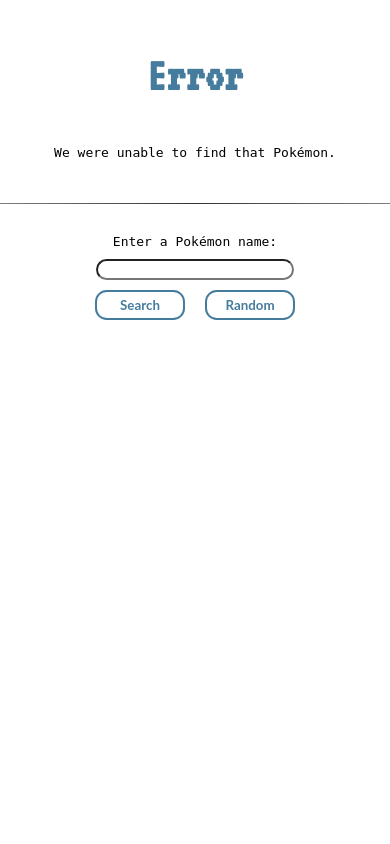
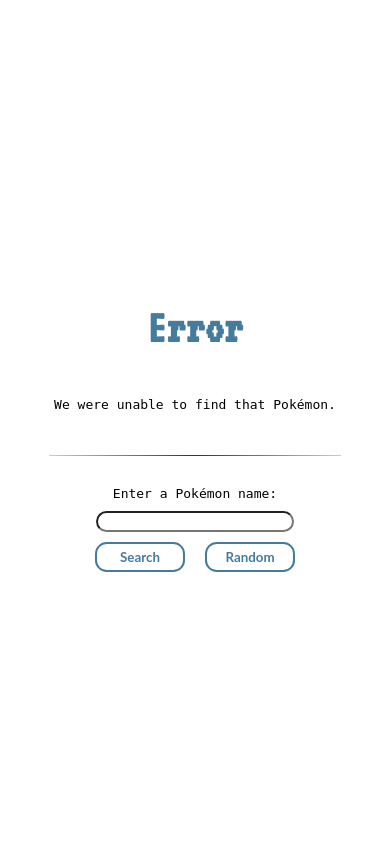
Before and after one commit to wdlord/pokemon-search-flask, a Flask app: template templates/home.html in a window 390 px wide; the page is wider, and only the part inside the window is pictured. Run offline with Flask 3, Linux system fonts and the light colour scheme; the template is opened without the code that fills it, so the values that code supplies are empty; some libraries are stand-ins or nearby versions.

Commit message:
updated the page to be more responsive to different screen sizes

```diff
--- a/static/home_style.css
+++ b/static/home_style.css
@@ -13,7 +13,8 @@
     align-items: center;
     justify-content: center;
     font-family: monospace;
-    margin-top: 5%;
+    height: 100vh;
+    margin: 0;
 }
 
 h1 {
@@ -90,3 +91,11 @@
     text-align: center;
     margin-top: 30px;
 }
+
+@media screen and (max-width: 768px) {
+
+    hr {
+        width: 75%;
+    }
+
+}
```
